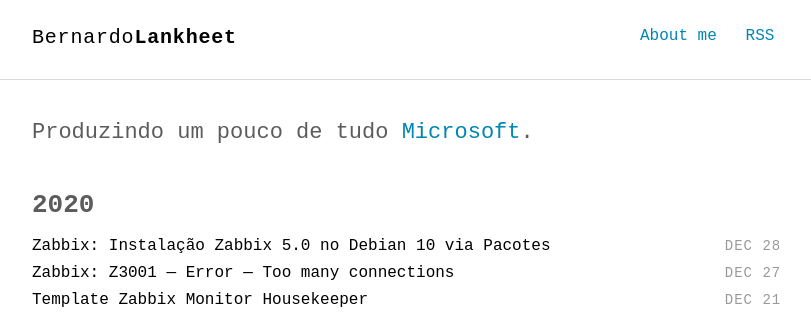
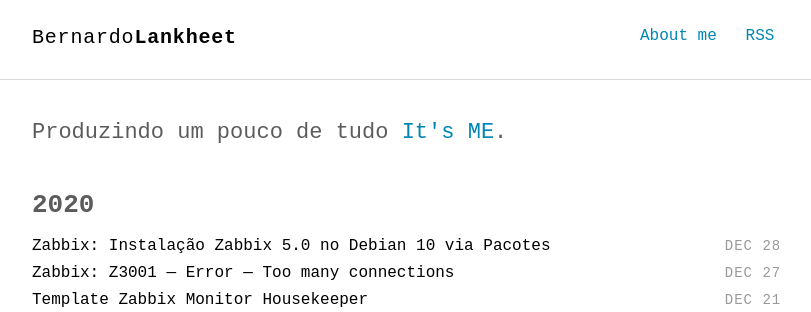
Before and after one commit to bernardolankheet/bernardolankheet.github.io, a Jekyll site: the page built from index.html, in a window 1280 px wide. Shown: the top 312 px of the page, without its empty margins (232-1043 px from the left). Built offline with Jekyll 4.4.1, drawn with Linux system fonts in a browser that asks for light colours; some web fonts are replaced.

Commit message:
Update intro.html

```diff
--- a/_includes/intro.html
+++ b/_includes/intro.html
@@ -1,5 +1,5 @@
 <section class="intro">
   <div class="container">
-    <p class="lead">Produzindo um pouco de tudo <a href="#">Microsoft</a>.</p>
+    <p class="lead">Produzindo um pouco de tudo <a href="#">It's ME</a>.</p>
   </div>
 </section>
```
